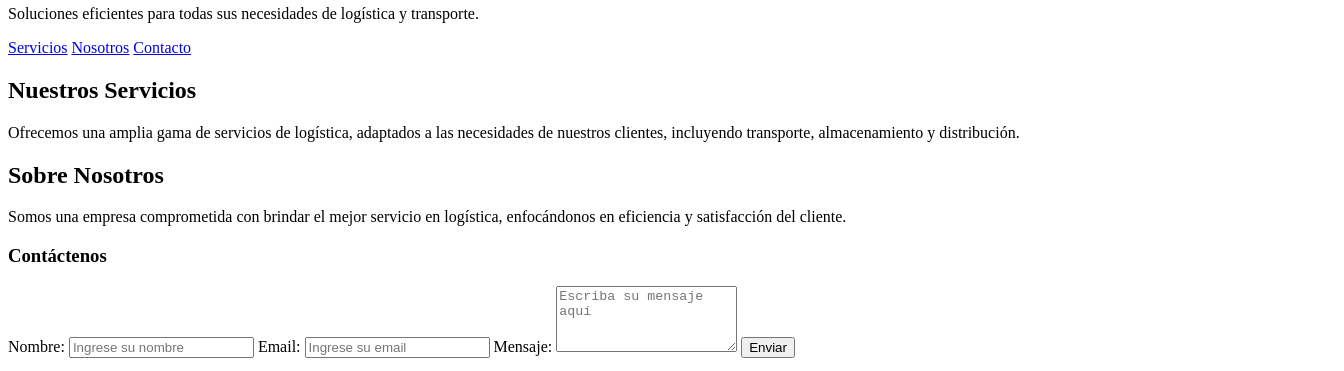
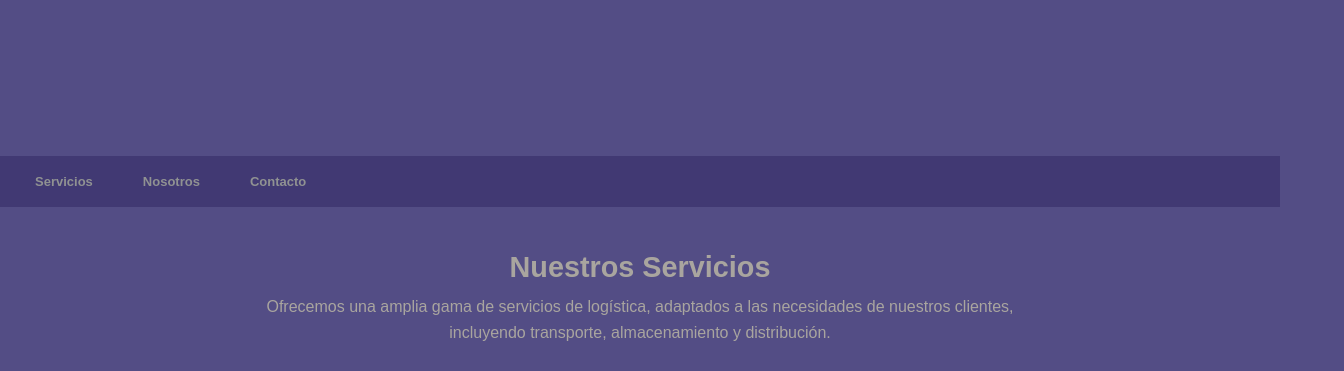
Before and after one commit to Zeeks09/logistica_nee, a plain HTML site: page index.html/index.html in a window 1280 px wide. Shown: the part 122-493 px from the top of the page, 1344 px wide, since content can reach past the window. Drawn offline with nearby package versions, Linux system fonts and the light colour scheme; files that its build step writes are made by us from their sources.

Commit message:
nelogistics

```diff
--- a/SCSS/style.scss
+++ b/SCSS/style.scss
@@ -1,8 +1,8 @@
-@use 'animations';
-@use 'global';
-@use 'navbar';
-@use 'header';
-@use 'main-content';
-@use 'form';
-@use 'footer';
-@use 'whatsapp-button';
+@import 'animations';
+@import 'global';
+@import 'navbar';
+@import 'header';
+@import 'main-content';
+@import 'form';
+@import 'footer';
+@import 'whatsapp-button';
--- a/style.scss
+++ b/style.scss
@@ -0,0 +1,8 @@
+@import 'animations';
+@import 'global';
+@import 'navbar';
+@import 'header';
+@import 'main-content';
+@import 'form';
+@import 'footer';
+@import 'whatsapp-button';
```
Also changed, not shown: css/style.css.
